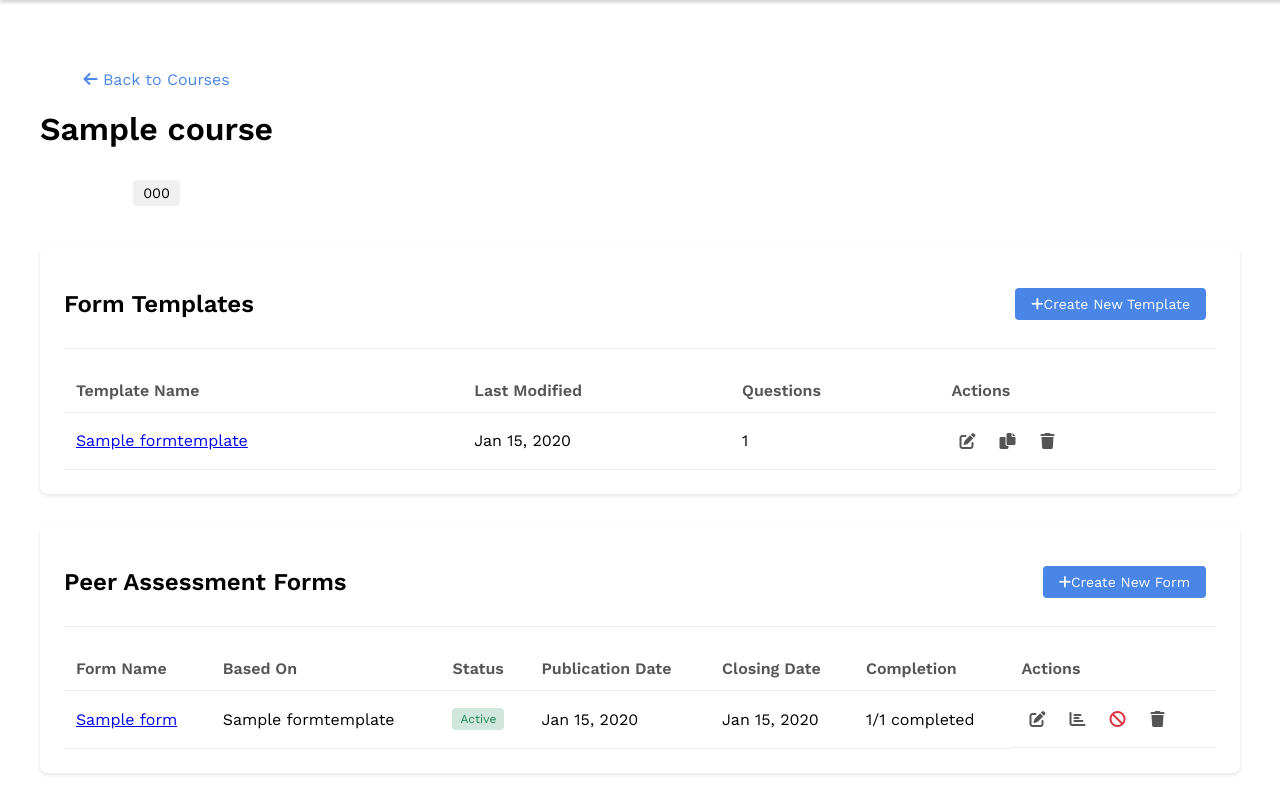
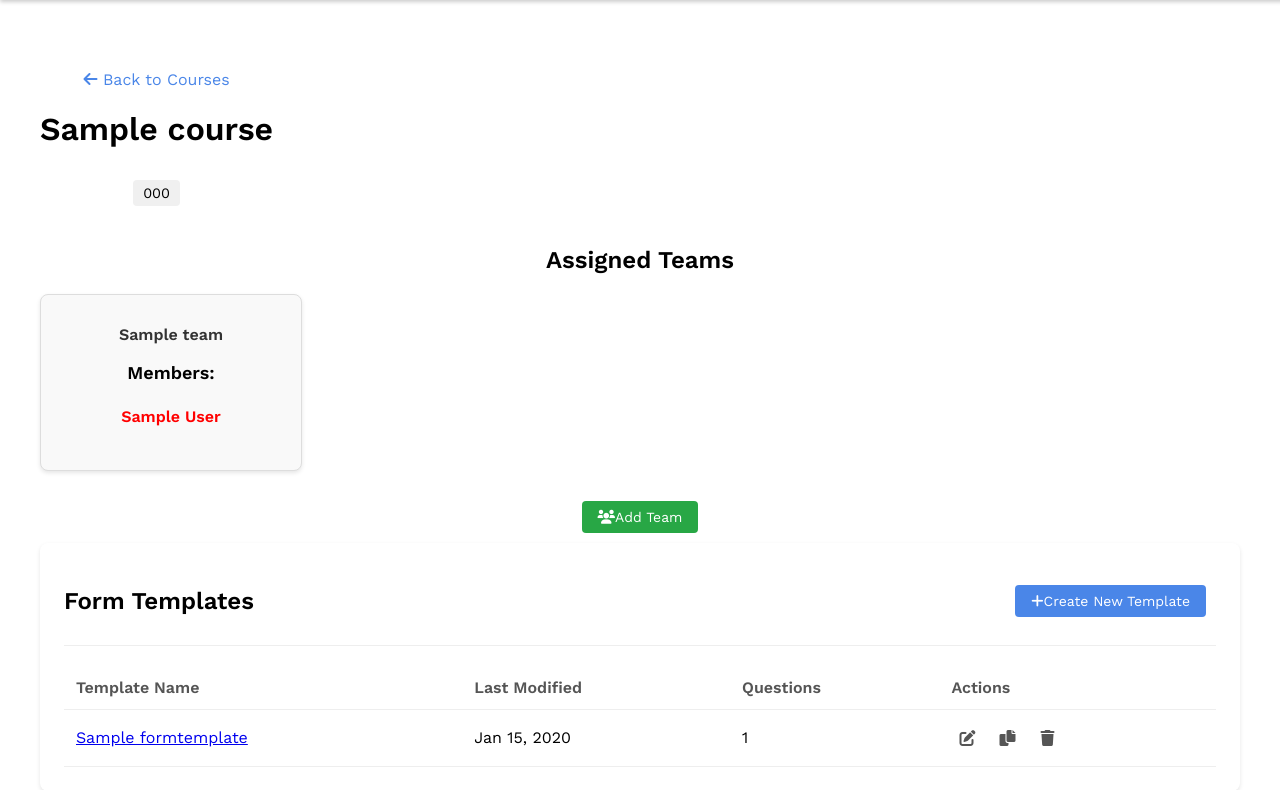
Before and after one commit to CSCI3364-Fall2025/BugBusters, a Django app: page /courses/1/ in a window 1280 px wide. Shown: the part 60-850 px from the top of the page. Run offline with Django 5.2, Linux system fonts and the light colour scheme; a user stored in the database is signed in; tables that the repository leaves empty hold one stand-in row (values such as "Sample post").

Commit message:
team adder in course detail

```diff
--- a/EagleOps_Peer_Eval/pages/urls.py
+++ b/EagleOps_Peer_Eval/pages/urls.py
@@ -32,4 +32,8 @@ urlpatterns = [
     path('courses/<int:course_id>/forms/<int:form_id>/publish/', views.form_publish, name='form_publish'),
     path('courses/<int:course_id>/forms/<int:form_id>/unpublish/', views.form_unpublish, name='form_unpublish'),
     path('courses/<int:course_id>/forms/<int:form_id>/delete/', views.form_delete, name='form_delete'),
+
+    # Form submission for managing teams in courses
+    path("courses/<int:course_id>/add-team/", views.add_team_to_course, name="add_team_to_course"),
+    path("courses/<int:course_id>/update-teams/", views.update_course_teams, name="update_course_teams"),
 ]
--- a/EagleOps_Peer_Eval/pages/views.py
+++ b/EagleOps_Peer_Eval/pages/views.py
@@ -11,6 +11,7 @@ from .models import Team, Course, FormTemplate, Question, Form, FormResponse, An
 import json
 from django.contrib.auth import logout
 from django.db.utils import IntegrityError
+from django.contrib import messages
 
 def home_view(request):
     if request.method == "POST":
@@ -562,3 +563,26 @@ def edit_course(request, course_id):
     }
 
     return render(request, 'course_edit.html', context)
+
+@login_required
+def add_team_to_course(request, course_id):
+    course = get_object_or_404(Course, id=course_id)
+    all_teams = Team.objects.all() # Fetch all teams in the system
+
+    return render(request, 'add_team.html', {
+        'course': course,
+        'all_teams': all_teams  # Pass the teams to the template
+    })
+
+def update_course_teams(request, course_id):
+    course = get_object_or_404(Course, id=course_id)
+
+    if request.method == "POST":
+        selected_team_ids = request.POST.getlist("teams")  # Get selected teams
+        selected_teams = Team.objects.filter(id__in=selected_team_ids)  # Fetch teams in course
+
+        # Update teams
+        course.teams.set(selected_teams)
+        messages.success(request, "Teams updated successfully!")
+
+    return redirect('course_detail', course_id=course.id)
--- a/EagleOps_Peer_Eval/static/css/styles.css
+++ b/EagleOps_Peer_Eval/static/css/styles.css
@@ -102,6 +102,99 @@ html, body {
 .role.admin { color: red; }
 .role.member { color: green; }
 
+/* ====== Team Selection - Custom Checkbox ====== */
+.team-selection-container {
+    margin-bottom: 30px;
+}
+
+.team-selection-container h3 {
+    font-size: 20px;
+    margin-bottom: 20px;
+    color: #333;
+}
+
+.team-boxes {
+    display: flex;
+    flex-wrap: wrap;
+    gap: 20px;
+    justify-content: flex-start;
+}
+
+.team-box {
+    background: #f9f9f9;
+    border: 1px solid #ddd;
+    border-radius: 8px;
+    padding: 20px;
+    width: 220px;
+    text-align: center;
+    box-shadow: 0 2px 4px rgba(0, 0, 0, 0.1);
+    transition: 0.3s;
+}
+
+.team-box:hover {
+    box-shadow: 0 4px 6px rgba(0, 0, 0, 0.2);
+}
+
+.team-name {
+    font-size: 16px;
+    font-weight: bold;
+    color: #333;
+    margin-top: 10px;
+}
+
+/* ====== Custom Checkbox Styles ====== */
+.team-checkbox {
+    position: relative;
+    display: inline-block;
+    cursor: pointer;
+    padding-left: 30px;
+}
+
+.team-checkbox input[type="checkbox"] {
+    position: absolute;
+    opacity: 0;
+    cursor: pointer;
+}
+
+.team-checkbox .checkbox-custom {
+    position: absolute;
+    left: 0;
+    top: 0;
+    width: 20px;
+    height: 20px;
+    border: 2px solid #007bff;
+    background-color: #fff;
+    border-radius: 4px;
+    transition: all 0.3s ease;
+}
+
+.team-checkbox input[type="checkbox"]:checked + .checkbox-custom {
+    background-color: #007bff;
+    border-color: #007bff;
+}
+
+.team-checkbox input[type="checkbox"]:checked + .checkbox-custom::after {
+    content: '';
+    position: absolute;
+    left: 6px;
+    top: 2px;
+    width: 6px;
+    height: 10px;
+    border: solid white;
+    border-width: 0 3px 3px 0;
+    transform: rotate(45deg);
+}
+
+.team-checkbox:hover .checkbox-custom {
+    background-color: #f1f1f1;
+    border-color: #007bff;
+}
+
+.team-checkbox input[type="checkbox"]:focus + .checkbox-custom {
+    outline: none;
+    box-shadow: 0 0 3px #007bff;
+}
+
 /* ====== Footer ====== */
 footer {
     background: linear-gradient(to right, #222, #111); color: white;
--- a/EagleOps_Peer_Eval/templates/course_detail.html
+++ b/EagleOps_Peer_Eval/templates/course_detail.html
@@ -16,6 +16,36 @@
     </div>
 
     {% if is_admin %}
+
+    <h2>Assigned Teams</h2>
+    <div class="team-boxes">
+        {% for team in course.teams.all %}
+            <div class="team-box">
+                <div class="team-name">{{ team.name }}</div>
+                <div class="team-members">
+                    <h3>Members:</h3>
+                    <ul class="member-list">
+                        {% for member in team.members.all %}
+                            <li>
+                                <span class="role {% if member.admin %}admin{% else %}member{% endif %}">
+                                    {{ member.full_name }}
+                                </span>
+                            </li>
+                        {% empty %}
+                            <li>No members yet.</li>
+                        {% endfor %}
+                    </ul>
+                </div>
+            </div>
+        {% empty %}
+            <p>No teams assigned yet.</p>
+        {% endfor %}
+    </div>
+
+    <a href="{% url 'add_team_to_course' course.id %}" class="btn btn-success">
+        <i class="fas fa-users"></i> Add Team
+    </a>
+
     <div class="section">
         <div class="section-header">
             <h2>Form Templates</h2>
@@ -199,6 +229,7 @@
         </div>
     </div>
 </div>
+
 {% endblock %}
 
 {% block extra_css %}
@@ -489,5 +520,50 @@
             }
         });
     });
+
+    document.addEventListener('DOMContentLoaded', function() {
+        const teamModal = document.getElementById('teamModal');
+        const openTeamModal = document.getElementById('openTeamModal');
+        const closeTeamModal = document.getElementById('closeTeamModal');
+
+        if (openTeamModal) {
+            openTeamModal.addEventListener('click', function() {
+                teamModal.style.display = 'flex';
+            });
+        }
+
+        if (closeTeamModal) {
+            closeTeamModal.addEventListener('click', function() {
+                teamModal.style.display = 'none';
+            });
+        }
+
+        window.addEventListener('click', function(e) {
+            if (e.target === teamModal) {
+                teamModal.style.display = 'none';
+            }
+        });
+
+        // Delete team functionality
+        const deleteTeamButtons = document.querySelectorAll('.delete-team');
+        deleteTeamButtons.forEach(button => {
+            button.addEventListener('click', function(e) {
+                e.preventDefault();
+                const teamId = this.getAttribute('data-id');
+                if (confirm("Are you sure you want to delete this team?")) {
+                    fetch(`/team/delete/${teamId}/`, {
+                        method: "POST",
+                        headers: { "X-CSRFToken": "{{ csrf_token }}" }
+                    }).then(response => {
+                        if (response.ok) {
+                            location.reload();
+                        } else {
+                            alert("Error deleting team.");
+                        }
+                    });
+                }
+            });
+        });
+    });
 </script>
 {% endblock %}
```
Also changed, not shown: EagleOps_Peer_Eval/templates/add_team.html (added, +65 -0 lines), EagleOps_Peer_Eval/pages/migrations/0008_remove_userprofile_avatar_remove_userprofile_bio.py (added).
